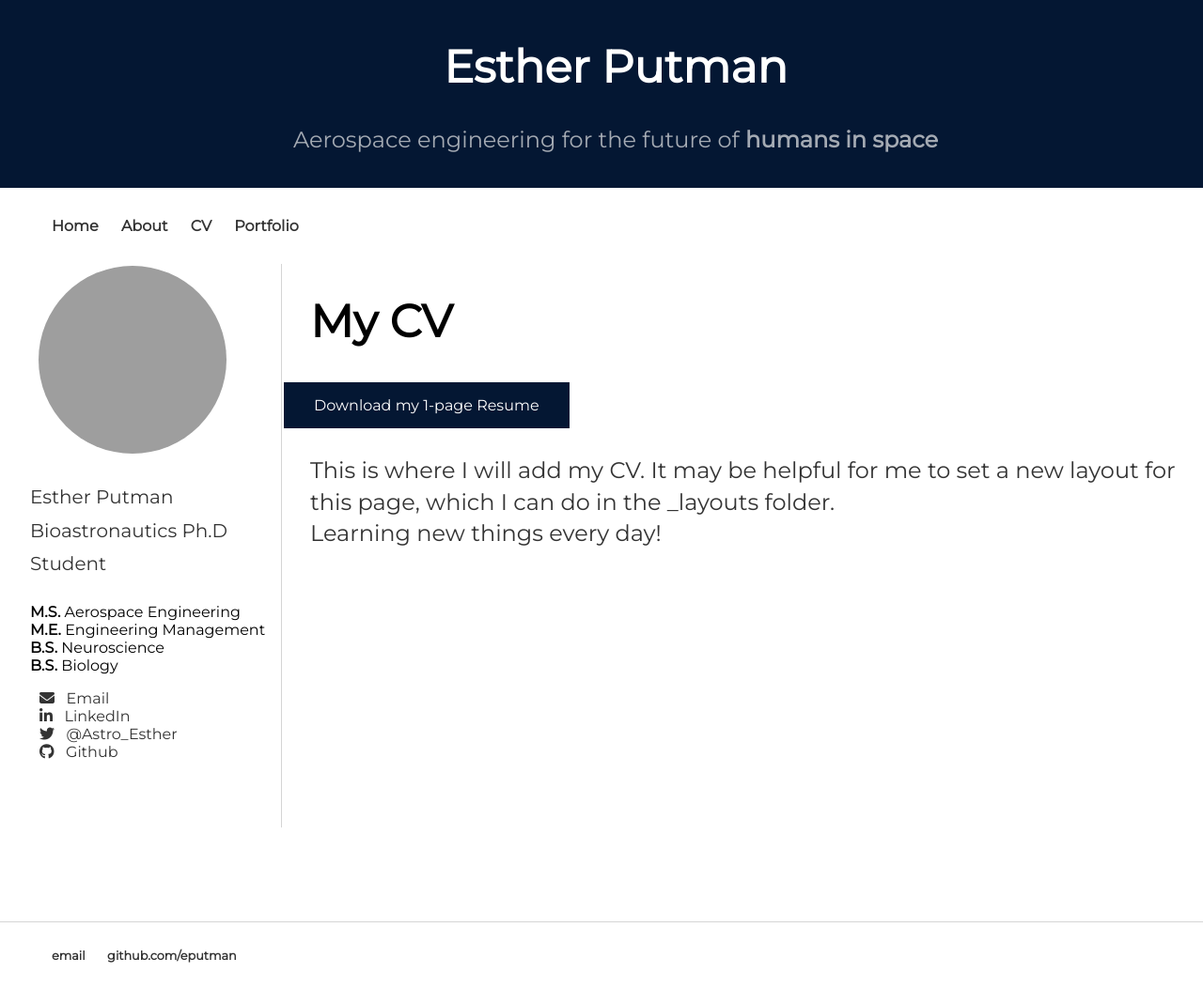
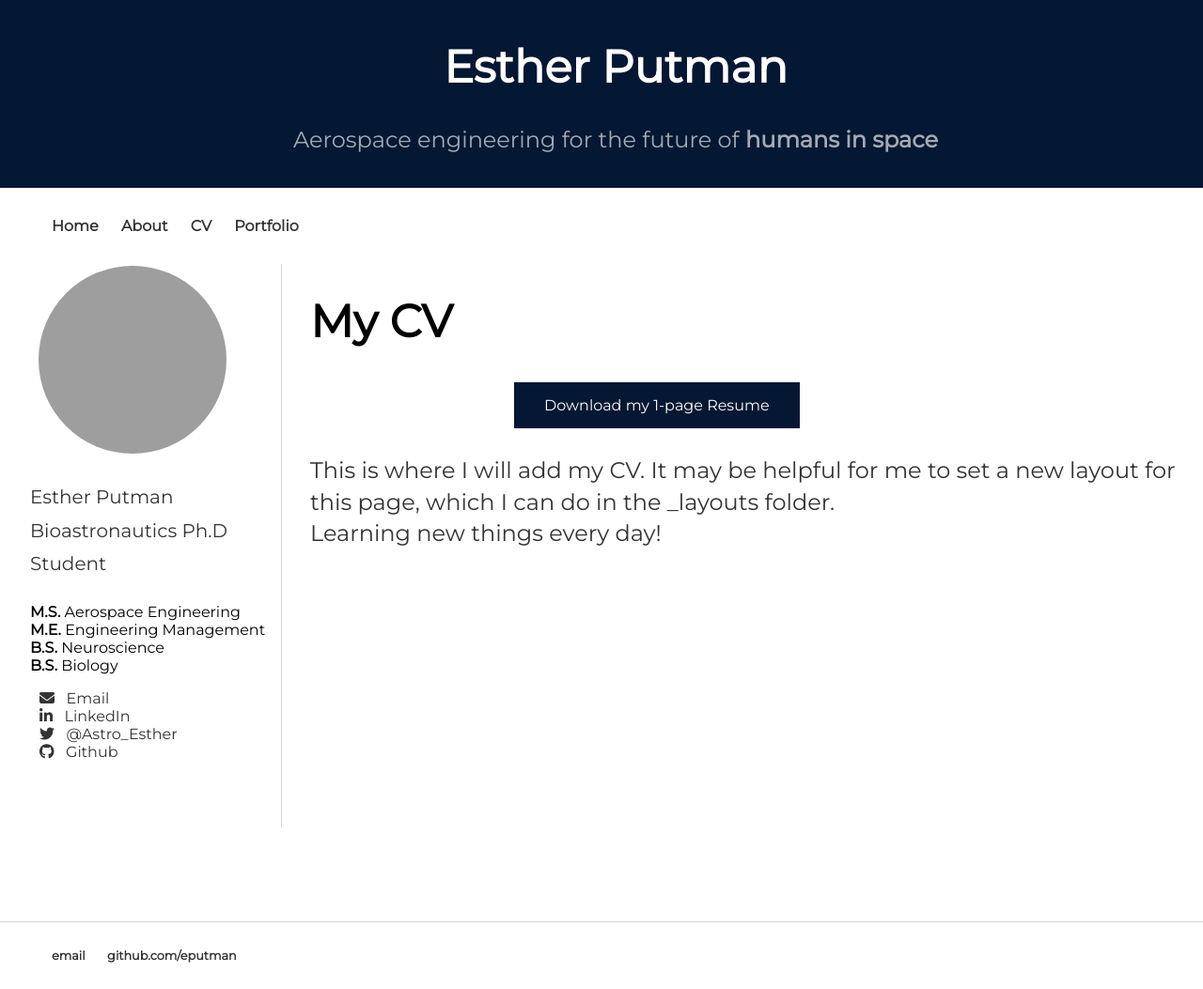
Before and after one commit to eputman/eputman.github.io, a Jekyll site: the page built from CV/index.html, in a window 1280 px wide and 1053 px high. Shown: the whole window at 94% size. Built offline with Jekyll 4.4.1, drawn with Linux system fonts in a browser that asks for light colours; nearby versions of some CDN libraries; grey boxes are pictures that could not be loaded.

Commit message:
Resume reference link fix

```diff
--- a/CV/index.html
+++ b/CV/index.html
@@ -29,7 +29,9 @@
 	<div class="content">
 
 			<h1> My CV</h1>
-			<a href="eputman.github.io/documents/Putman_Resume_2021.pdf" target="_blank" class="button">Download my 1-page Resume</a>
+		<div class= "center">
+			<a href="https://eputman.github.io/documents/Putman_Resume_2021.pdf" target="_blank" class="button">Download my 1-page Resume</a>
+		</div> <!-- /center-->
 			<p> This is where I will add my CV. It may be helpful for me to set a new layout for this page, which I can do in the _layouts folder.
 				<br>
 				Learning new things every day!
```
